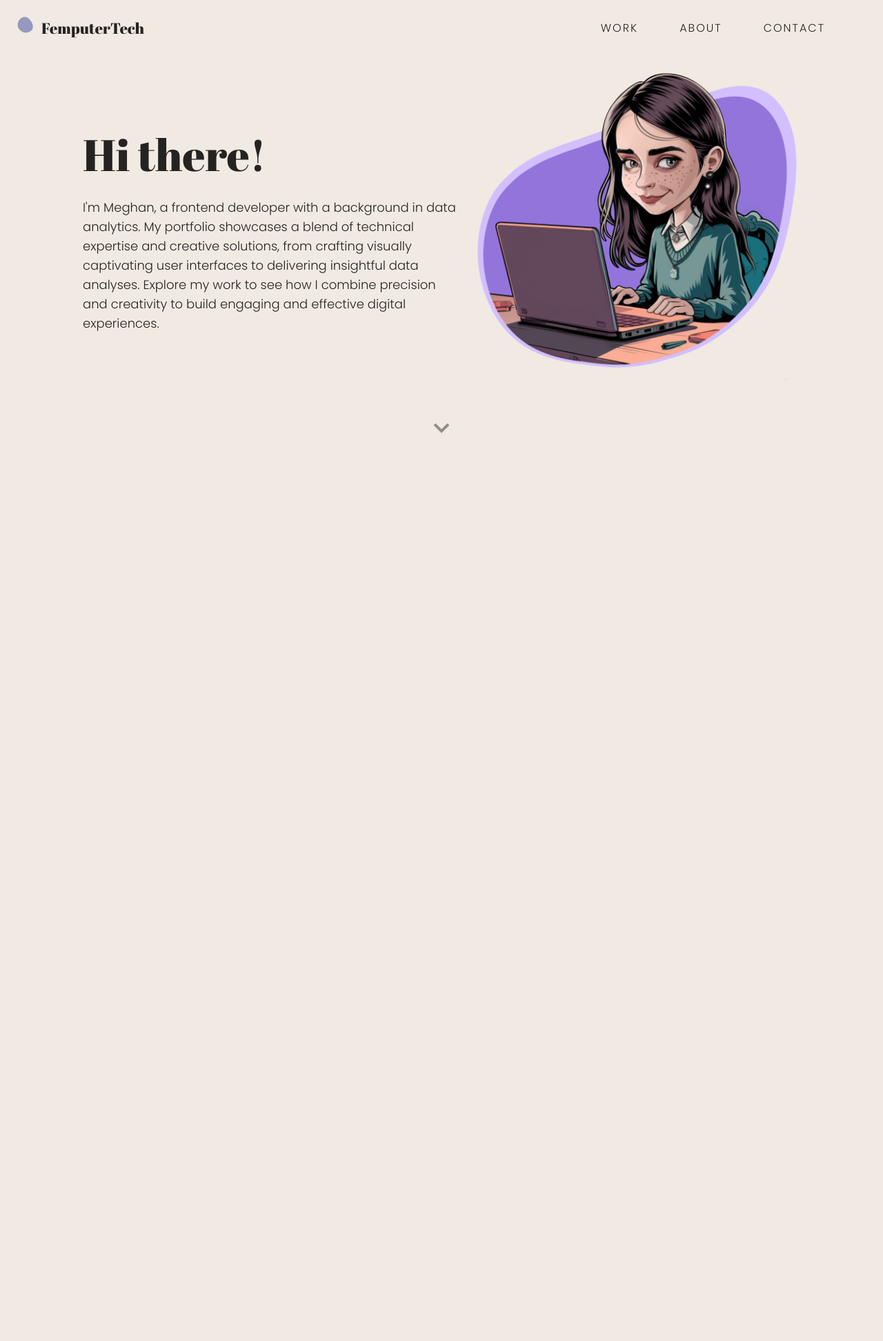
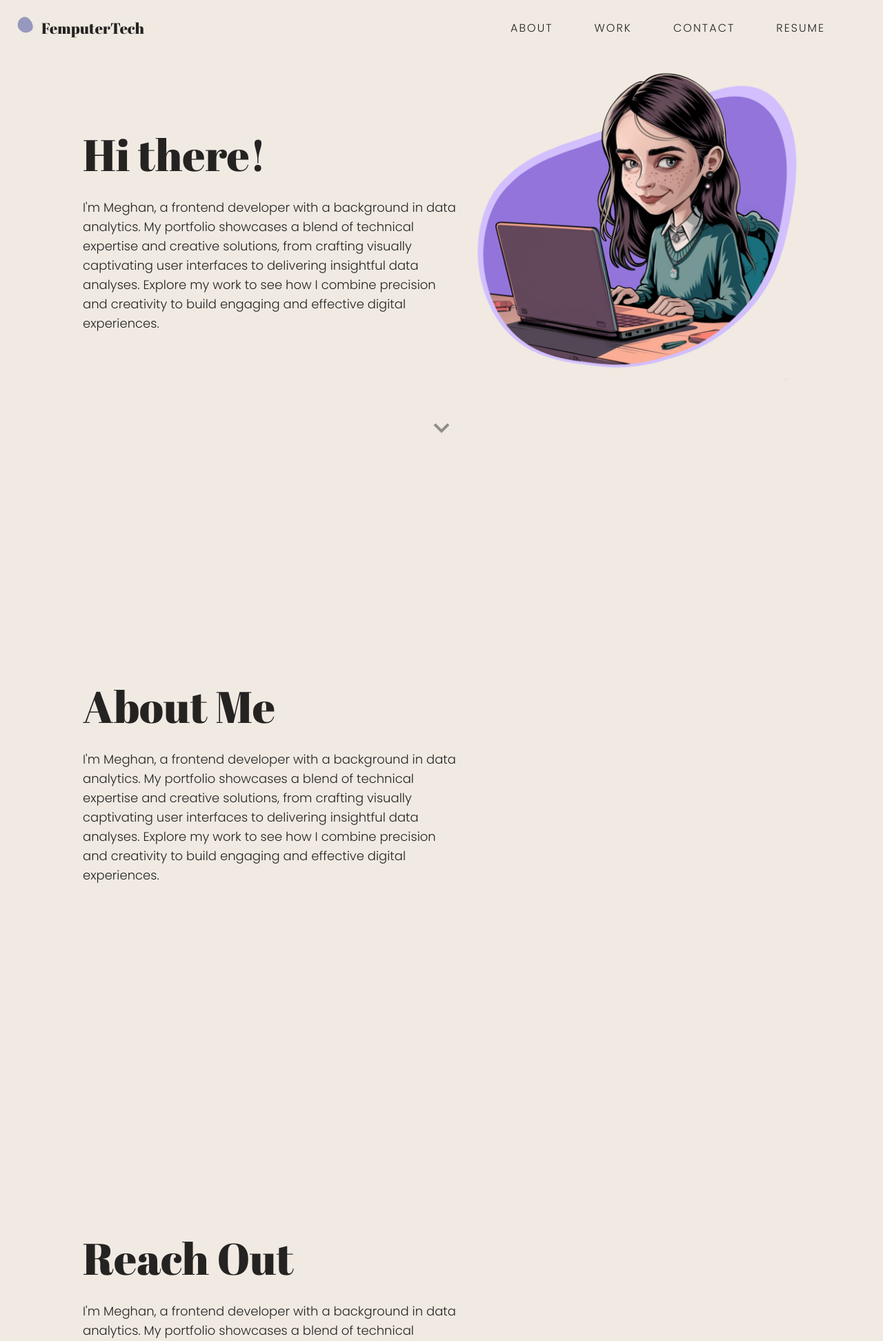
Before and after one commit to FemputerTech/MyWebsite, a Flask app: page / in a window 1280 px wide. Shown: the top 1944 px of the page at 69% size. Before the commit the page ends 628 px from the top, so only its background shows below. Run offline with Flask 3, Linux system fonts and the light colour scheme; some libraries are stand-ins or nearby versions.

Commit message:
switched to a single page

```diff
--- a/templates/about.html
+++ b/templates/about.html
@@ -1,9 +1,9 @@
 <!-- extend base template -->
-{% extends "base.html" %}About{% block css %}
+{% block css %}
 <link rel="stylesheet" href="/static/css/hero.css" />
 <link rel="stylesheet" href="/static/css/work.css" />
-{% endblock%} Home{% block content %}
-<section class="hero">
+{% endblock%} {% block content %}
+<section id="about" class="hero">
   <div class="hero-content">
     <div class="hero-text">
       <h1>About Me</h1>
--- a/templates/base.html
+++ b/templates/base.html
@@ -27,13 +27,16 @@
       <nav>
         <ul class="nav-list">
           <li class="nav-item">
-            <a class="nav-link" id="home" href="/">Work</a>
+            <a class="nav-link" href="#about">About</a>
           </li>
           <li class="nav-item">
-            <a class="nav-link" id="about" href="/about">About</a>
+            <a class="nav-link" href="#work">Work</a>
           </li>
           <li class="nav-item">
-            <a class="nav-link" id="contact" href="/contact">Contact</a>
+            <a class="nav-link" href="#contact">Contact</a>
+          </li>
+          <li class="nav-item">
+            <a class="nav-link" href="">Resume</a>
           </li>
         </ul>
         <button
--- a/templates/contact.html
+++ b/templates/contact.html
@@ -1,9 +1,8 @@
-<!-- extend base template -->
-{% extends "base.html" %}Contact{% block css %}
+{% block css %}
 <link rel="stylesheet" href="/static/css/hero.css" />
 <link rel="stylesheet" href="/static/css/work.css" />
-{% endblock%} Home{% block content %}
-<section class="hero">
+{% endblock%} {% block content %}
+<section id="contact" class="hero">
   <div class="hero-content">
     <div class="hero-text">
       <h1>Reach Out</h1>
--- a/templates/index.html
+++ b/templates/index.html
@@ -1,7 +1,6 @@
 <!-- extend base template -->
 {% extends "base.html" %}Home{% block css %}
 <link rel="stylesheet" href="/static/css/hero.css" />
-<link rel="stylesheet" href="/static/css/work.css" />
 {% endblock%} Home{% block content %}
 <section class="hero">
   <div class="hero-content">
@@ -23,18 +22,9 @@
   <div class="next">
     <i
       class="icon bx bx-chevron-down bx-lg bx-fade-down bx-tada-hover"
-      onclick="scrollToSection('work')"
+      onclick="scrollToSection('about')"
     ></i>
   </div>
 </section>
-<section class="work-content" id="work">
-  <!-- {% for project in projects %}
-  <article class="card">
-    <img class="card-image" src="" />
-    <h1 class="card-title">{{ project.title }}</h1>
-    <h2 class="card-tagline">{{ project.tagline }}</h2>
-    <p class="card-description">{{ project.description }}</p>
-  </article>
-  {% endfor %} -->
-</section>
-{% endblock %}
+{% include 'about.html' %} {% include 'work.html' %} {% include 'contact.html'
+%} {% endblock %}
--- /dev/null
+++ b/templates/work.html
@@ -0,0 +1,15 @@
+<!-- extends index template -->
+{% block css %}
+<link rel="stylesheet" href="/static/css/work.css" />
+{% endblock%} {% block content %}
+<section id="work" class="work-content">
+  <!-- {% for project in projects %}
+  <article class="card">
+    <img class="card-image" src="" />
+    <h1 class="card-title">{{ project.title }}</h1>
+    <h2 class="card-tagline">{{ project.tagline }}</h2>
+    <p class="card-description">{{ project.description }}</p>
+  </article>
+  {% endfor %} -->
+</section>
+{% endblock %}
```
